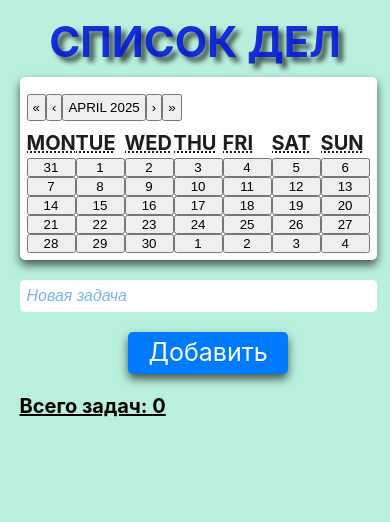
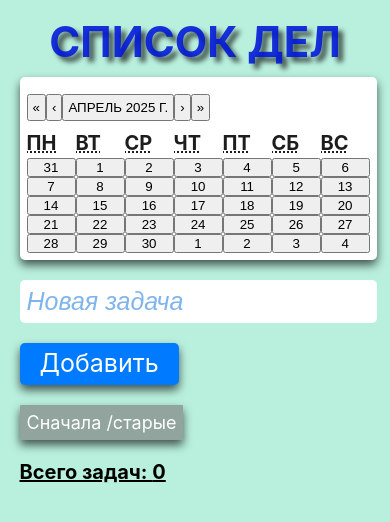
Before and after one commit to IrinaTab/my-todo-list, a React (Create React App) app: page / in a window 390 px wide. Shown: the top 522 px of the page. Built offline with nearby package versions, Linux system fonts and the light colour scheme.

Commit message:
исправление ошибок в дате

```diff
--- a/package.json
+++ b/package.json
@@ -12,6 +12,7 @@
     "react-calendar": "^5.1.0",
     "react-dom": "^19.1.0",
     "react-scripts": "5.0.1",
+    "uuid": "^11.1.0",
     "web-vitals": "^2.1.4"
   },
   "scripts": {
--- a/src/components/TodoList.js
+++ b/src/components/TodoList.js
@@ -1,101 +1,192 @@
-// import React, { useState } from 'react';
 import React, { useState, useEffect } from 'react';
+import { v4 as uuidv4 } from 'uuid';
+import Calendar from 'react-calendar';
 
-import Calendar from 'react-calendar';
-import './styles.css'; // Импорт файла стилей
+import './styles.css';
 
 import cross from "./../img/cross.svg"
 
 const TodoList = () => {
-  const [tasks, setTasks] = useState([]); // Массив для хранения задач
-  const [newTask, setNewTask] = useState(''); // Ввод новой задачи
+  const [tasks, setTasks] = useState([]);
+  const [newTask, setNewTask] = useState('');
   const [selectedDate, setSelectedDate] = useState(null);
+  const [tasksByDate, setTasksByDate] = useState({});
+  const [sortOrder, setSortOrder] = useState('asc');
+  const [dateError, setDateError] = useState(false); // NEW: Состояние для отображения ошибки выбора даты
 
-  // Функция для сохранения задач в localStorage
+  // Сохраняем задачи в localStorage
   const saveTasksToLocalStorage = (tasks) => {
     localStorage.setItem('tasks', JSON.stringify(tasks));
   };
 
-  // Функция для загрузки задач из localStorage
+  // Загружаем задачи из localStorage
   const loadTasksFromLocalStorage = () => {
     const tasks = localStorage.getItem('tasks');
-    if (tasks) {
-      return JSON.parse(tasks);
-    }
-    return [];
+    return tasks ? JSON.parse(tasks) : [];
   };
 
-  // Загружаем задачи из localStorage при инициализации компонента
+  // Загрузка задач при монтировании компонента
   useEffect(() => {
     const initialTasks = loadTasksFromLocalStorage();
     setTasks(initialTasks);
   }, []);
 
-  // Сохраняем задачи в localStorage при изменении состояния tasks
+  // Сохранение задач при их изменении
   useEffect(() => {
     saveTasksToLocalStorage(tasks);
   }, [tasks]);
 
-  const tasksByDate = {};
+  // Группировка задач по датам
+  useEffect(() => {
+    const groupedTasks = {};
     tasks.forEach(task => {
-    if (!tasksByDate[task.date]) {
-      tasksByDate[task.date] = [];
+      if (!groupedTasks[task.date]) {
+        groupedTasks[task.date] = [];
       }
-    tasksByDate[task.date].push(task);
+      groupedTasks[task.date].push(task);
     });
+    setTasksByDate(groupedTasks);
+  }, [tasks]);
 
+  // Обработчик изменения текста задачи
   const handleInputChange = (event) => {
     setNewTask(event.target.value);
   };
 
+  // NEW: Обработчик выбора даты в календаре
+  const handleDateChange = (date) => {
+    setSelectedDate(date);
+    setDateError(false); // Сбрасываем ошибку при выборе даты
+  };
+
+   // форматирует объект Date в строку YYYY-MM-DD, решение проблемы смещения дат
+   const formatDateToYMD = (date) => {
+    const year = date.getFullYear();
+    const month = String(date.getMonth() + 1).padStart(2, '0');
+    const day = String(date.getDate()).padStart(2, '0');
+      return `${year}-${month}-${day}`;
+   }
+
+  // Обработчик добавления новой задачи
   const handleAddTask = () => {
-    if (newTask.trim() !== '' && selectedDate) { // Добавляем проверку на selectedDate
-      const newTaskObj = { task: newTask, date: selectedDate };
+    if (newTask.trim() === '') {
+      return; // Не добавляем пустые задачи
+    }
+
+    // NEW: Проверка на выбор даты
+    if (!selectedDate) {
+      setDateError(true); // Устанавливаем флаг ошибки
+      return;
+    }
+
+    const newTaskId = uuidv4();
+    const newTaskObj = {
+      id: newTaskId,
+      task: newTask,
+      date: formatDateToYMD(selectedDate) // Форматируем дату в YYYY-MM-DD
+    };
+
     setTasks([...tasks, newTaskObj]);
     setNewTask('');
-    }
+    setDateError(false); // Сбрасываем ошибку после успешного добавления
   };
 
-  const handleDeleteTask = (index) => {
-    const updatedTasks = tasks.filter((_, i) => i !== index);
+  // Обработчик удаления задачи
+  const handleDeleteTask = (id) => {
+    const updatedTasks = tasks.filter(task => task.id !== id);
     setTasks(updatedTasks);
   };
 
+  // Функция для переключения порядка сортировки
+  const toggleSortOrder = () => {
+    setSortOrder(prev => prev === 'asc' ? 'desc' : 'asc');
+  };
+
+  // Получение отсортированного списка дат
+  const getSortedDates = () => {
+    return Object.keys(tasksByDate).sort((a, b) => {
+      return sortOrder === 'asc'
+        ? new Date(a) - new Date(b)
+        : new Date(b) - new Date(a);
+    });
+  };
+
+  // Форматирование даты для отображения
+  const formatDisplayDate = (dateInput) => {
+    const date = typeof dateInput ==='string'
+      ? new Date(dateInput) : dateInput;
+
+    return date.toLocaleDateString ('ru-RU', {
+      day: 'numeric',
+      month: 'long',
+      year: 'numeric'
+    });
+  };
 
   return (
-      <div>
+    <div className="todo-container">
       <h2>Список дел</h2>
+
+      {/* Календарь для выбора даты */}
+      <div className={`calendar-wrapper ${dateError ? 'error' : ''}`}>
         <Calendar
           value={selectedDate}
-          onChange={(date) => setSelectedDate(date)}
+          onChange={handleDateChange}
+          locale="ru-RU"
         />
-       <p className='placeholderCalendar'>Выбери дату выполнения задачи</p>
-        <div className='wrapperTop'>
-          <input className='input'
+        {/* NEW: Сообщение об ошибке, если дата не выбрана */}
+        {dateError && (
+          <p className="error-message">Пожалуйста, выберите дату!</p>
+        )}
+      </div>
+
+      {/* Поле ввода новой задачи */}
+      <div className='input-wrapper'>
+        <input
+          className='task-input'
           placeholder='Новая задача'
           type="text"
           value={newTask}
           onChange={handleInputChange}
+          onKeyDown={(e) => {
+            if (e.key === 'Enter') {
+              handleAddTask();
+            }
+          }}
         />
-          <button className='btnAdd' onClick={handleAddTask}>Добавить</button>
+        <button className='add-button' onClick={handleAddTask}>
+          Добавить
+        </button>
       </div>
 
-        <ol className='list'>
-        {Object.entries(tasksByDate).map(([date, tasksForDate]) => (
-          <li key={date}>
-            <h3 className='title_date'>{new Date(date).toLocaleDateString()}</h3>
-            {tasksForDate.map((task, index) => (
-              <div key={index}>
-                {task.task}
-                <button className='btnX' onClick={() => handleDeleteTask(index)}>
-                  <img className='vectorX' src={cross} alt='' />
+      {/* Кнопка сортировки */}
+      <button className='sort-button' onClick={toggleSortOrder}>
+        {sortOrder === 'asc' ? 'Сначала /старые' : 'Сначала /новые'}
       </button>
-              </div>
+
+      {/* Список задач */}
+      <ol className='tasks-list'>
+        {getSortedDates().map((date) => (
+          <li key={date} className="date-group">
+            <h3 className='date-header'>{formatDisplayDate(date)}</h3>
+            <ul className="tasks-group">
+              {tasksByDate[date].map((task) => (
+                <li key={task.id} className="task-item">
+                  <span>{task.task}</span>
+                  <button
+                    className='delete-button'
+                    onClick={() => handleDeleteTask(task.id)}>
+                    <img src={cross} alt="Удалить" className="delete-icon" />
+                  </button>
+                </li>
               ))}
+            </ul>
           </li>
         ))}
       </ol>
-      <p className='count'>Всего задач: {tasks.length}</p>
+
+      {/* Счетчик задач */}
+      <p className='tasks-count'>Всего задач: {tasks.length}</p>
     </div>
   );
 };
--- a/src/components/styles.css
+++ b/src/components/styles.css
@@ -11,10 +11,6 @@
   cursor: pointer;
 
 }
-.react-calendar:hover + .placeholderCalendar {
-  display: block;
-}
-
 .react-calendar__navigation {
   /* Стили для навигационной части календаря */
   font-size: 18px;
@@ -54,8 +50,7 @@
   border-radius: 50%;
   padding: 5px;
 }
-.placeholderCalendar {
-  display: none;
+.error-message {
   padding: 7px;
   background-color: #fff;
   width: 40vw;
@@ -63,7 +58,7 @@
   border: none;
   border-radius: 5px;
   box-shadow: 0 5px 10px rgba(0, 0, 0, 0.650);
-  color: #0069d980;
+  color: rgba(255, 0, 0, 0.644);
   font-style: italic;
 
 }
@@ -74,34 +69,11 @@ h2 {
   text-shadow: 5px 5px 5px rgba(0, 0, 0, 0.650);
   text-transform: uppercase;
 }
-
-ol {
-  list-style-type: decimal;
+ul {
+  list-style-type: none;
 }
 
-li {
-  background-color: transparent;
-  padding: 10px;
-  margin-top: 20px;
-  font-size: 16px;
-  display: flex;
-  flex-direction: column;
-
-  width: 27vw;
-
-  background-color: #fff;
-  border: none;
-  border-radius: 5px;
-  box-shadow: 0 5px 10px rgba(0, 0, 0, 0.650);
-
-}
-.wrapperTop {
-  display: flex;
-  flex-wrap: wrap;
-  justify-content: left;
-  align-items: center;
-}
-.btnAdd {
+.add-button {
   border: none;
   cursor: pointer;
   margin-top: 20px;
@@ -114,56 +86,106 @@ li {
   box-shadow: 0 5px 10px rgba(0, 0, 0, 0.650);
   transition: background-color 0.3s, transform 0.3s;
 }
-.btnAdd:hover {
+.sort-button {
+  border: none;
+  cursor: pointer;
+  margin-top: 20px;
+  font-family: inherit;
+  font-size: 18px;
+  padding: 7px 7px 7px 7px;
+  color: #fff;
+  background-color: rgba(128, 128, 128, 0.678);
+  border-radius: 1px;
+  box-shadow: 0 5px 10px rgba(0, 0, 0, 0.650);
+  transition: background-color 0.3s, transform 0.3s;
+}
+.add-button:hover {
   background-color: #0069d9;
   transform: translateY(-1px);
   box-shadow: 0 5px 10px rgba(0, 0, 0, 0.650);
 }
-.input {
+.date-group {
+  background-color: transparent;
+  padding: 10px;
+  margin-top: 20px;
+  font-size: 16px;
+  display: flex;
+  flex-direction: column;
+
+  width: 26vw;
+
+  background-color: #fff;
   border: none;
+  border-radius: 5px;
+  box-shadow: 0 5px 10px rgba(0, 0, 0, 0.650);
+
+}
+.date-header {
+  text-decoration: underline;
+  color: #fff;
+  background-color: #007bff;
+  display: inline-block;
+  border-radius: 5px;
+  padding: 3px;
+  margin-bottom: 15px;
+}
+.tasks-group {
+  padding: 6px;
+  display: flex;
+  flex-direction: column;
+  gap: 20px;
+
+}
+.task-item {
+  display: flex;
+  justify-content: space-between;
+  align-items: center;
+}
+
+.task-input {
+  border: none;
+  outline: none;
   font-size: 25px;
-  color: grey;
+  color: rgba(0, 0, 0, 0.938);
   padding: 7px;
   margin-top: 20px;
   margin-right: 20px;
   border-radius: 5px;
   width: 50vw;
 }
-.input::placeholder {
+.task-input::placeholder {
   color: #0069d980;
   font-style: italic;
 }
-.input:focus::placeholder {
+.task-input:focus::placeholder {
   opacity: 0;
 }
-.input:focus {
+.task-input:focus {
   box-shadow: 0 5px 10px rgba(0, 0, 0, 0.650);
 }
-.list {
+.tasks-list {
   display: flex;
   flex-direction: row;
   flex-wrap: wrap;
   gap: 10px;
 }
-.btnX {
+.delete-button {
+  display: flex;
+  justify-content: center;
+  align-items: center;
+  background-color: transparent;
+  border: none;
+}
+.delete-button:hover {
+  cursor: pointer;
+}
+.delete-icon {
   width: 23px;
   height: 23px;
-  margin-left: 15px;
-  margin-top: 10px;
   background-color: transparent;
+
 }
-.btnX:hover {
-  cursor: pointer;
-}
-.title_date {
-  text-decoration: underline;
-  color: #fff;
-  background-color: #007bff;
-  display: inline-block;
-  border-radius: 5px;
-  padding: 3px;
-}
-.count {
+.tasks-count {
   font-size: 20px;
   font-weight: bold;
   text-decoration: underline;
@@ -174,23 +196,14 @@ li {
   .react-calendar {
     width: 88vw;
   }
-  .placeholderCalendar {
-    width: 88vw;
-    font-size: 16px;
-    font-weight: normal;
-  }
   h2 {
     text-align: center;
   }
-  li {
+  .date-group {
     width: 88vw;
   }
-  .wrapperTop {
-    flex-direction: column;
-    align-items: center;
-  }
-  .input {
-    font-size: 16px;
+  .task-input {
     width: 88vw;
   }
+
 }
```
Also changed, not shown: 1 other file (tests, documents, lock files or other folders). Lines whose indentation alone changed are shown as unchanged.
